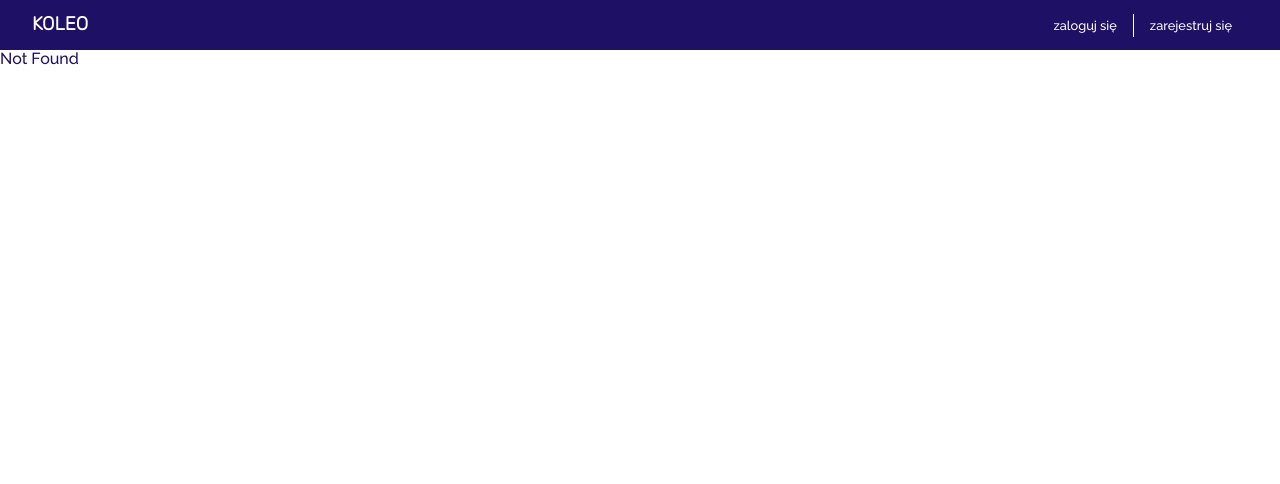
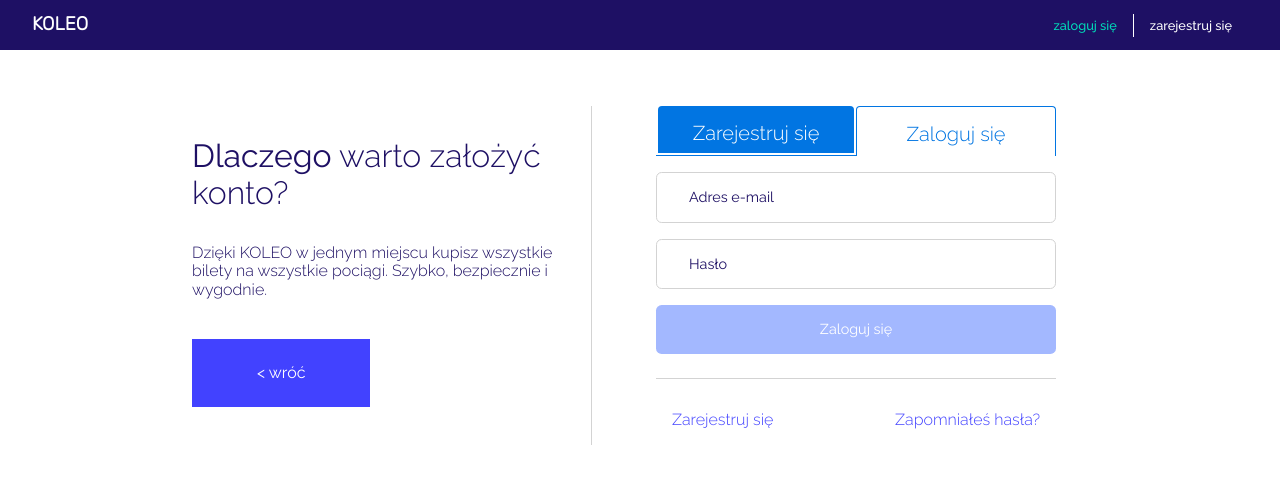
Before and after one commit to marcinwilkdev/koleo-clone-frontend, a React (Create React App) app: page /auth/signin in a window 1280 px wide. Before the commit this address had no page. Shown: the top 484 px of the page. Built offline with nearby package versions, Linux system fonts and the light colour scheme.

Commit message:
change routing for better management

```diff
--- a/src/App.tsx
+++ b/src/App.tsx
@@ -12,10 +12,7 @@ const App: React.FC = () => {
             <main>
                 <Switch>
                     <Route path="/" component={Index} exact />
-                    <Route path="/signin" exact>
-                        <Auth />
-                    </Route>
-                    <Route path="/signup" exact>
+                    <Route path="/auth">
                         <Auth />
                     </Route>
                     <Route path="/" component={NotFound} />
--- a/src/components/Auth/AuthComponent.tsx
+++ b/src/components/Auth/AuthComponent.tsx
@@ -1,5 +1,5 @@
 import React from "react";
-import { Route } from "react-router";
+import { Redirect, Route, Switch } from "react-router";
 import { Link } from "react-router-dom";
 import SplitLayout from "../Layout/SplitLayout";
 import AuthNav from "./AuthNav";
@@ -23,13 +23,18 @@ const AuthComponent: React.FC = () => {
                 </Link>
             </div>
             <div className={classes.form}>
-                <AuthNav/>
-                <Route path="/signin">
-                    <Signin />
-                </Route>
-                <Route path="/signup">
-                    <Signup />
-                </Route>
+                <AuthNav />
+                <Switch>
+                    <Route path="/auth/signin" exact>
+                        <Signin />
+                    </Route>
+                    <Route path="/auth/signup" exact>
+                        <Signup />
+                    </Route>
+                    <Route path="/auth/">
+                        <Redirect to="/not-found" />
+                    </Route>
+                </Switch>
             </div>
         </SplitLayout>
     );
--- a/src/components/Auth/AuthNav.tsx
+++ b/src/components/Auth/AuthNav.tsx
@@ -31,8 +31,8 @@ const AuthNav: React.FC = () => {
 
     return (
         <div className={classes.nav}>
-            <AuthNavItem label="Zarejestruj się" path="/signup" chosen={pathname === "/signup"} />
-            <AuthNavItem label="Zaloguj się" path="/signin" chosen={pathname === "/signin"} />
+            <AuthNavItem label="Zarejestruj się" path="/auth/signup" chosen={pathname === "/auth/signup"} />
+            <AuthNavItem label="Zaloguj się" path="/auth/signin" chosen={pathname === "/auth/signin"} />
         </div>
     );
 };
--- a/src/components/Auth/Signin.tsx
+++ b/src/components/Auth/Signin.tsx
@@ -44,8 +44,8 @@ const Signin: React.FC = () => {
                 afterSubmitCallback={afterSubmitCallback}
             />
             <div className={classes.bottom}>
-                <Link to="/signup">Zarejestruj się</Link>
-                <Link to="/password/send">Zapomniałeś hasła?</Link>
+                <Link to="/auth/signup">Zarejestruj się</Link>
+                <Link to="/auth/password/send">Zapomniałeś hasła?</Link>
             </div>
         </div>
     );
--- a/src/components/Auth/Signup.tsx
+++ b/src/components/Auth/Signup.tsx
@@ -42,7 +42,7 @@ const Signup: React.FC = () => {
             />
             <p>
                 Masz juz konto?{" "}
-                <Link className={classes.bottomLink} to="/signin">
+                <Link className={classes.bottomLink} to="/auth/signin">
                     Zaloguj się
                 </Link>
             </p>
--- a/src/components/Header/Header.tsx
+++ b/src/components/Header/Header.tsx
@@ -7,8 +7,8 @@ const Header: React.FC = () => {
         <header className={classes.header}>
             <h3><Link to="/">KOLEO</Link></h3>
             <div className={classes.controls}>
-                <NavLink to="/signin" activeClassName={classes.active}>zaloguj się</NavLink>
-                <NavLink to="/signup" activeClassName={classes.active}>zarejestruj się</NavLink>
+                <NavLink to="/auth/signin" activeClassName={classes.active}>zaloguj się</NavLink>
+                <NavLink to="/auth/signup" activeClassName={classes.active}>zarejestruj się</NavLink>
             </div>
         </header>
     );
```
